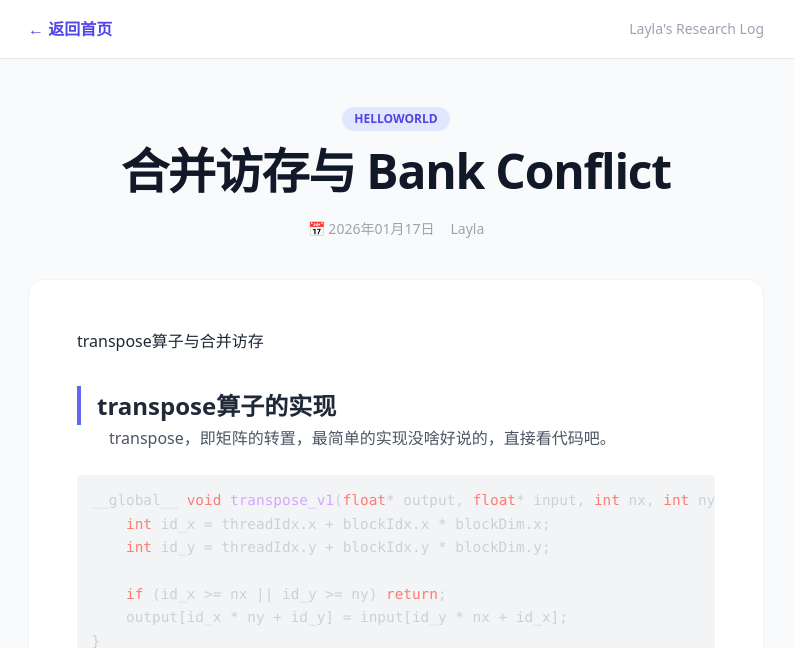
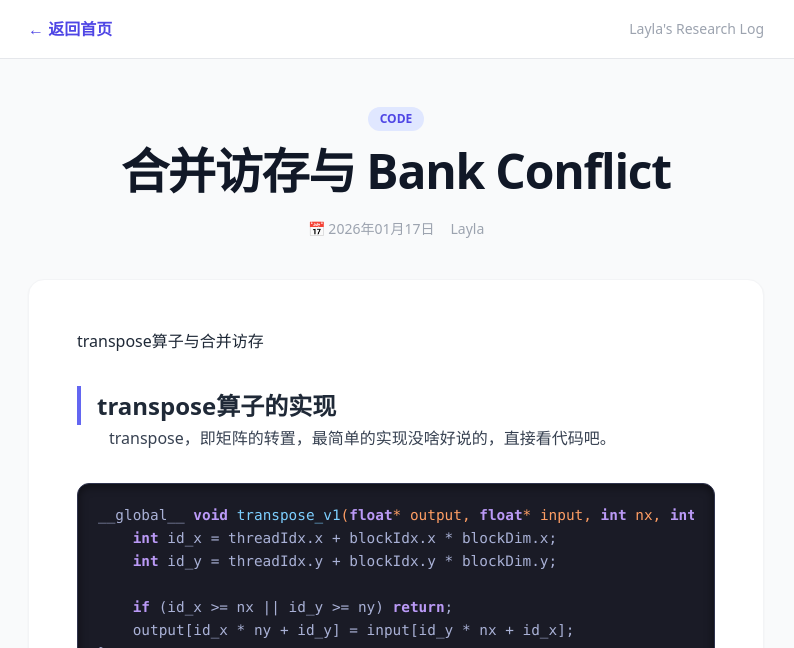
Before and after one commit to Roundaboutt/Roundaboutt.github.io, a Jekyll site: the page built from _posts/2026-01-17-合并访存与bank conflict.md, in a window 1280 px wide and 1400 px high, cut to the strip 0-648 px from the top of the window. Shown: the whole strip, without its empty margins (244-1038 px from the left). Built offline with Jekyll 4.4.1, drawn with Linux system fonts in a browser that asks for light colours; nearby versions of some CDN libraries; some of the changed text lies outside the part shown.

Commit message:
修改代码高亮与图片显示

````diff
--- a/_layouts/post.html
+++ b/_layouts/post.html
@@ -5,10 +5,51 @@
     <meta name="viewport" content="width=device-width, initial-scale=1.0">
     <title>{{ page.title }} - {{ site.title }}</title>
     <script src="https://cdn.tailwindcss.com"></script>
-    <link rel="stylesheet" href="https://cdnjs.cloudflare.com/ajax/libs/highlight.js/11.9.0/styles/github-dark.min.css">
+    <link rel="stylesheet" href="https://cdnjs.cloudflare.com/ajax/libs/highlight.js/11.9.0/styles/tokyo-night-dark.min.css">
+    <style>
+        /* 基础样式补丁 */
+        .prose h2 { font-size: 1.5rem; font-weight: 700; margin-top: 2rem; border-left: 4px solid #6366f1; padding-left: 1rem; color: #1f2937; text-indent: 0 !important; }
+        .prose img { border-radius: 0.75rem; box-shadow: 0 10px 15px -3px rgba(0, 0, 0, 0.1); text-indent: 0 !important; }
+
+        /* 核心缩进与正文颜色 */
+        .prose p { text-indent: 2em !important; margin-bottom: 1.5rem; color: #374151; }
+        .prose li p, .prose blockquote p { text-indent: 0 !important; }
+        .prose h1, .prose h2, .prose h3, .prose h4 { text-indent: 0 !important; }
+
+        /* 代码块深度美化：黑客质感终端 */
+        .prose pre {
+            background-color: #1a1b26 !important; /* 深蓝黑背景 */
+            border-radius: 12px !important;
+            padding: 1.25rem !important;
+            box-shadow: inset 0 2px 10px rgba(0,0,0,0.5) !important;
+            border: 1px solid #2f334d !important;
+            text-indent: 0 !important;
+            margin: 2rem 0 !important;
+        }
+        .prose code {
+            font-family: 'Fira Code', 'Cascadia Code', 'Consolas', monospace !important;
+            font-size: 0.9rem !important;
+            background: #f3f4f6;
+            padding: 0.2rem 0.4rem;
+            border-radius: 0.25rem;
+        }
+        .prose pre code {
+            background: transparent !important;
+            padding: 0 !important;
+            color: #a9b1d6 !important; /* 基础文字颜色 */
+            line-height: 1.6 !important;
+        }
+
+        /* 针对 CUDA 关键字的对比度微调 */
+        .hljs-keyword, .hljs-type { color: #bb9af7 !important; font-weight: bold; } /* 关键字紫色 */
+        .hljs-title.function_ { color: #7aa2f7 !important; } /* 函数名亮蓝 */
+        .hljs-comment { color: #565f89 !important; font-style: italic; } /* 注释暗蓝 */
+        .hljs-number { color: #ff9e64 !important; } /* 数字亮橙 */
+
+        .prose blockquote { border-left: 4px solid #e5e7eb; font-style: italic; color: #6b7280; padding-left: 1.5rem; }
+    </style>
 </head>
 <body class="bg-gray-50 text-gray-800 leading-relaxed">
-
     <nav class="bg-white border-b sticky top-0 z-50">
         <div class="max-w-3xl mx-auto px-4 py-4 flex justify-between items-center">
             <a href="/" class="text-indigo-600 font-bold hover:text-indigo-800 transition-colors">← 返回首页</a>
@@ -30,7 +71,7 @@
                     {{ page.title }}
                 </h1>
                 <div class="text-gray-400 text-sm flex justify-center items-center gap-4">
-                    <time datetime="{{ page.date | date_to_xmlschema }}">📅 {{ page.date | date: "%Y年%m月%d日" }}</time>
+                    <time>📅 {{ page.date | date: "%Y年%m月%d日" }}</time>
                     <span> {{ site.author }}</span>
                 </div>
             </header>
@@ -38,58 +79,11 @@
             <div class="prose prose-indigo prose-lg max-w-none bg-white p-8 md:p-12 rounded-2xl shadow-sm border border-gray-100">
                 {{ content }}
             </div>
-
-            <footer class="mt-12 pt-8 border-t border-gray-200">
-                <div class="flex justify-between items-center text-sm text-gray-500">
-                    <p>© {{ site.author }}</p>
-                    <div class="flex gap-4">
-                        {% if page.previous.url %}
-                        <a href="{{ page.previous.url }}" class="hover:text-indigo-600">上一篇</a>
-                        {% endif %}
-                        {% if page.next.url %}
-                        <a href="{{ page.next.url }}" class="hover:text-indigo-600">下一篇</a>
-                        {% endif %}
-                    </div>
-                </div>
-            </footer>
         </article>
     </main>
 
     <script src="https://cdnjs.cloudflare.com/ajax/libs/highlight.js/11.9.0/highlight.min.js"></script>
+    <script src="https://cdnjs.cloudflare.com/ajax/libs/highlight.js/11.9.0/languages/cpp.min.js"></script>
     <script>hljs.highlightAll();</script>
-
-    <style>
-        /* 1. 核心缩进逻辑：针对文章正文段落 */
-        .prose p {
-            text-indent: 2em !important; /* 强制缩进两个中文字符宽 */
-            margin-bottom: 1.5rem;
-            color: #4b5563;
-        }
-
-        /* 2. 逻辑修正：特定的非段落区域不应该缩进，否则会产生位移偏差 */
-        .prose h1, .prose h2, .prose h3, .prose h4,
-        .prose li, .prose blockquote, .prose pre, .prose img {
-            text-indent: 0 !important;
-        }
-
-        /* 3. 列表内部的段落如果缩进会很奇怪，必须重置 */
-        .prose li p {
-            text-indent: 0 !important;
-            margin-bottom: 0.5rem;
-        }
-
-        /* 4. 博文样式美化补丁 */
-        .prose h2 {
-            font-size: 1.5rem;
-            font-weight: 700;
-            margin-top: 2rem;
-            border-left: 4px solid #6366f1;
-            padding-left: 1rem;
-            color: #1f2937;
-        }
-        .prose img { border-radius: 0.75rem; box-shadow: 0 10px 15px -3px rgba(0, 0, 0, 0.1); }
-        .prose code { background: #f3f4f6; padding: 0.2rem 0.4rem; border-radius: 0.25rem; font-size: 0.9em; }
-        .prose blockquote { border-left: 4px solid #e5e7eb; font-style: italic; color: #6b7280; padding-left: 1.5rem; }
-    </style>
 </body>
 </html>
--- a/_posts/2026-01-17-合并访存与bank conflict.md
+++ b/_posts/2026-01-17-合并访存与bank conflict.md
@@ -2,7 +2,7 @@
 layout: post
 title: "合并访存与 Bank Conflict"
 date: 2026-01-17
-categories: HelloWorld
+categories: code
 author: "Layla"
 ---
 
@@ -25,7 +25,7 @@
 }
 ```
 
-<img src="images\合并访存与bank conflict_1.png" alt="6d8679248f0d80bc5f8f837c45ebeb46" style="zoom:50%;" />
+<img src="images/合并访存与bank conflict_1.png" alt="6d8679248f0d80bc5f8f837c45ebeb46" style="zoom:50%;" />
 
 唯一需要注意的地方就是坐标的映射，图里已经画的很清楚了。
 
@@ -37,7 +37,7 @@
 
 如下图所示，一个共有32个线程的warp访问显存，每个线程需要访问一个float(4B)
 
-<img src="images\合并访存与bank conflict_2.png" alt="387c1bf23bd9b77c691b9d3a43c21571" style="zoom: 50%;" />
+<img src="images/合并访存与bank conflict_2.png" alt="387c1bf23bd9b77c691b9d3a43c21571" style="zoom: 50%;" />
 
 如果0号线程访问的地址恰好是32的整数倍(如图)，那整个sector的数据都会用上，恰好读入4个sector。这种情况就是合并访存。
 
@@ -45,7 +45,7 @@
 
 下面再看看**非合并**访存的例子:
 
-<img src="images\合并访存与bank conflict_3.png" alt="c9a6aab02a07a0010db643f3a9e72f78" style="zoom:50%;" />
+<img src="images/合并访存与bank conflict_3.png" alt="c9a6aab02a07a0010db643f3a9e72f78" style="zoom:50%;" />
 
 0号线程访问的地址是65，这就导致需要读入5个sector。而最后读入的那个sector大部分的数据都是不需要的，这就降低了访存的效率。
 
@@ -53,7 +53,7 @@
 
 假设我们设置block大小为(32,8)，每个线程读一个float(4B)：
 
-<img src="images\合并访存与bank conflict_4.png" alt="cd4f0fb2ae6cf31f993ba939fcfb518a" style="zoom:50%;" />
+<img src="images/合并访存与bank conflict_4.png" alt="cd4f0fb2ae6cf31f993ba939fcfb518a" style="zoom:50%;" />
 
 在read的时候，这就是完美的合并访存，一个warp刚好读入4个sector，数据不多也不少。
 
@@ -63,7 +63,7 @@
 
 那如果把block设置为(8,32)呢？
 
-<img src="合并访存与bank conflict_5.png" alt="66ad1055ff86b220a62d3282dbb4738b" style="zoom: 67%;" />
+<img src="images/合并访存与bank conflict_5.png" alt="66ad1055ff86b220a62d3282dbb4738b" style="zoom: 67%;" />
 
 可以看到，在read阶段，正好读入4个sector
 
@@ -248,13 +248,13 @@
 
 (8,32)
 
-![image-20251013213959039](images\合并访存与bank conflict_8.png)
+![image-20251013213959039](images/合并访存与bank conflict_8.png)
 
 
 
 (32,8)
 
-![image-20251013214049737](images\合并访存与bank conflict_7.png)
+![image-20251013214049737](images/合并访存与bank conflict_7.png)
 
 在write过程中，可以看到L1 cache -> L2 cache过程中，后者的数据传输量更大。这就是因为非合并访存读入了更多的sector。
 
@@ -292,7 +292,7 @@
 
 input_start的坐标计算如图所示：
 
-<img src="images\合并访存与bank conflict_9.png" alt="image-20251013214049737" style="zoom:50%;" />
+<img src="images/合并访存与bank conflict_9.png" alt="image-20251013214049737" style="zoom:50%;" />
 
 output_start也是同理。
 
@@ -328,7 +328,7 @@
 
 如果配置成(32,8)，那每个block负责的数据块大小则是32x128
 
-![image-20251013214049737](images\合并访存与bank conflict_9t.png)
+![image-20251013214049737](images/合并访存与bank conflict_9t.png)
 
 由图可以看出，read阶段是合并访存，只需要读64个sector；而write阶段属于非合并访存，需要读128个sector。每次读入的sector只有一半的数据是有效的。
 
@@ -336,7 +336,7 @@
 
 如果配置成(16,16)，则都可以实现合并访存。
 
-<img src="images\合并访存与bank conflict_10.png" alt="537cee99b7d1e640f96256bb800333f2" style="zoom:50%;" />
+<img src="images/合并访存与bank conflict_10.png" alt="537cee99b7d1e640f96256bb800333f2" style="zoom:50%;" />
 
 由图可知，在write阶段读入的sector所有数据都是有效的。
 
@@ -509,11 +509,11 @@
 
 (32,8):
 
-![image-20251014183410400](images\合并访存与bank conflict_11.png)
+![image-20251014183410400](images/合并访存与bank conflict_11.png)
 
 (16,16):
 
-![image-20251014183453325](images\合并访存与bank conflict_12.png)
+![image-20251014183453325](images/合并访存与bank conflict_12.png)
 
 L1 cache -> L2 cache中的数据传输量大约是前者的一半
 
@@ -554,7 +554,7 @@
 
 什么是**bank conflict**呢？我们假设每个字是 4B：
 
-<img src="images\合并访存与bank conflict_13.png" alt="6a9f9a04f22aad8e992865c7dbfc51ec" style="zoom:50%;" />
+<img src="images/合并访存与bank conflict_13.png" alt="6a9f9a04f22aad8e992865c7dbfc51ec" style="zoom:50%;" />
 
 那么：
 
@@ -624,7 +624,7 @@
 
 我们来分析bank conflict情况：
 
-<img src="images\合并访存与bank conflict_14.png" alt="7c163f828e478baf3b587c629c46aaeb" style="zoom:67%;" />
+<img src="images/合并访存与bank conflict_14.png" alt="7c163f828e478baf3b587c629c46aaeb" style="zoom:67%;" />
 
 
 
@@ -632,7 +632,7 @@
 
 在tile -> output阶段，相邻线程访问的地址都相差BLKDIM_X * sizeof(float)字节，warp中的所有线程都访问的是同一个warp，性能直接下降了32倍！
 
-![image-20251015154220343](images\合并访存与bank conflict_15.png)
+![image-20251015154220343](images/合并访存与bank conflict_15.png)
 
 在nsight compute中可以看到，bank conflict主要集中在shared load中，也就是 tile -> output。而shared store的bank conflict为0，也就是input -> tile。这与我们刚才的分析相吻合。
 
@@ -685,7 +685,7 @@
 
 可以看到，虽然没有完全避免bank conflict，但是相比之前性能已经提升了很多了。
 
-![image-20251015162232070](images\合并访存与bank conflict_16.png)
+![image-20251015162232070](images/合并访存与bank conflict_16.png)
 
 在nsight compute中我们可以看到，shared load阶段的bank conflict已经大大减少了。
 
````
